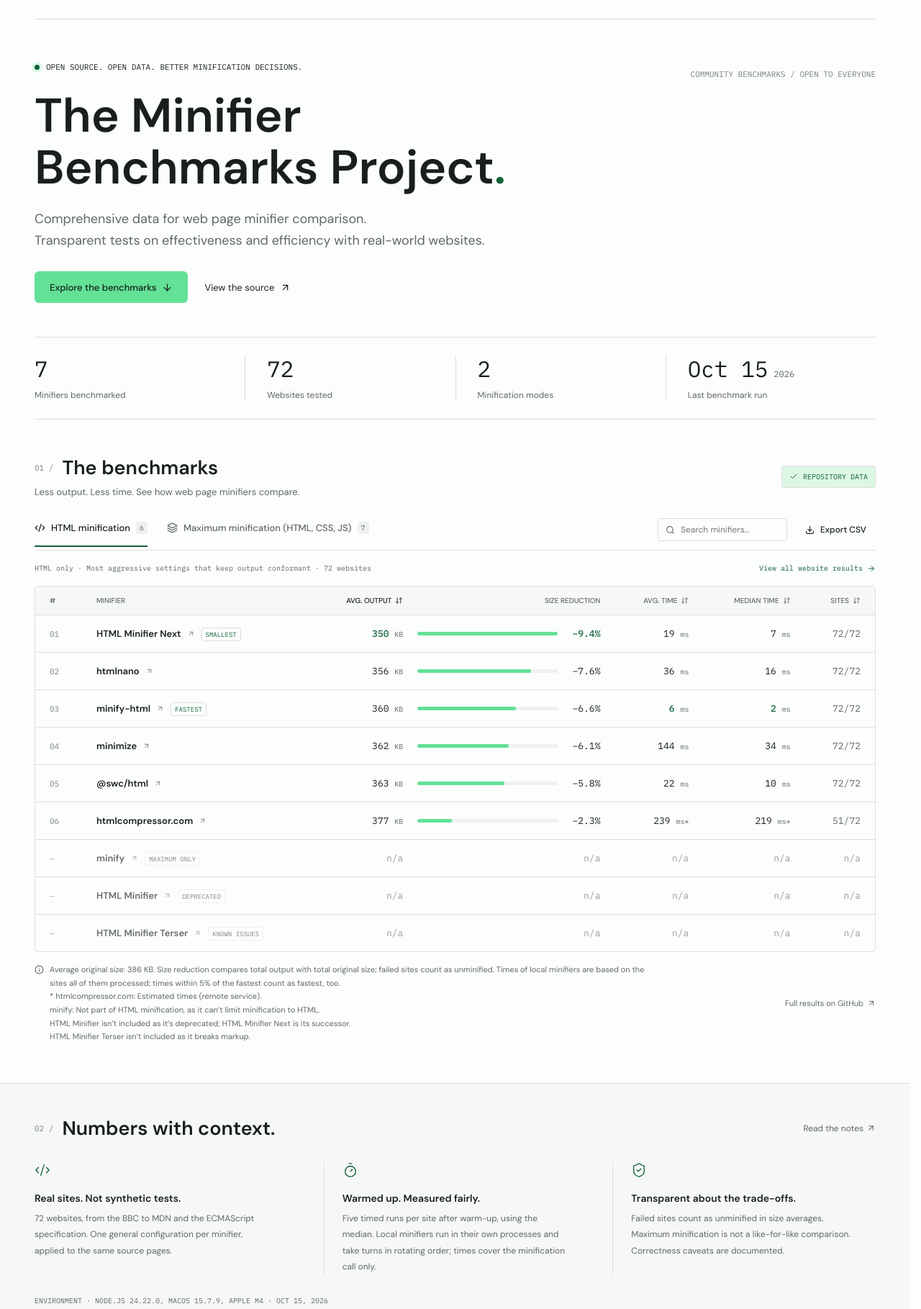
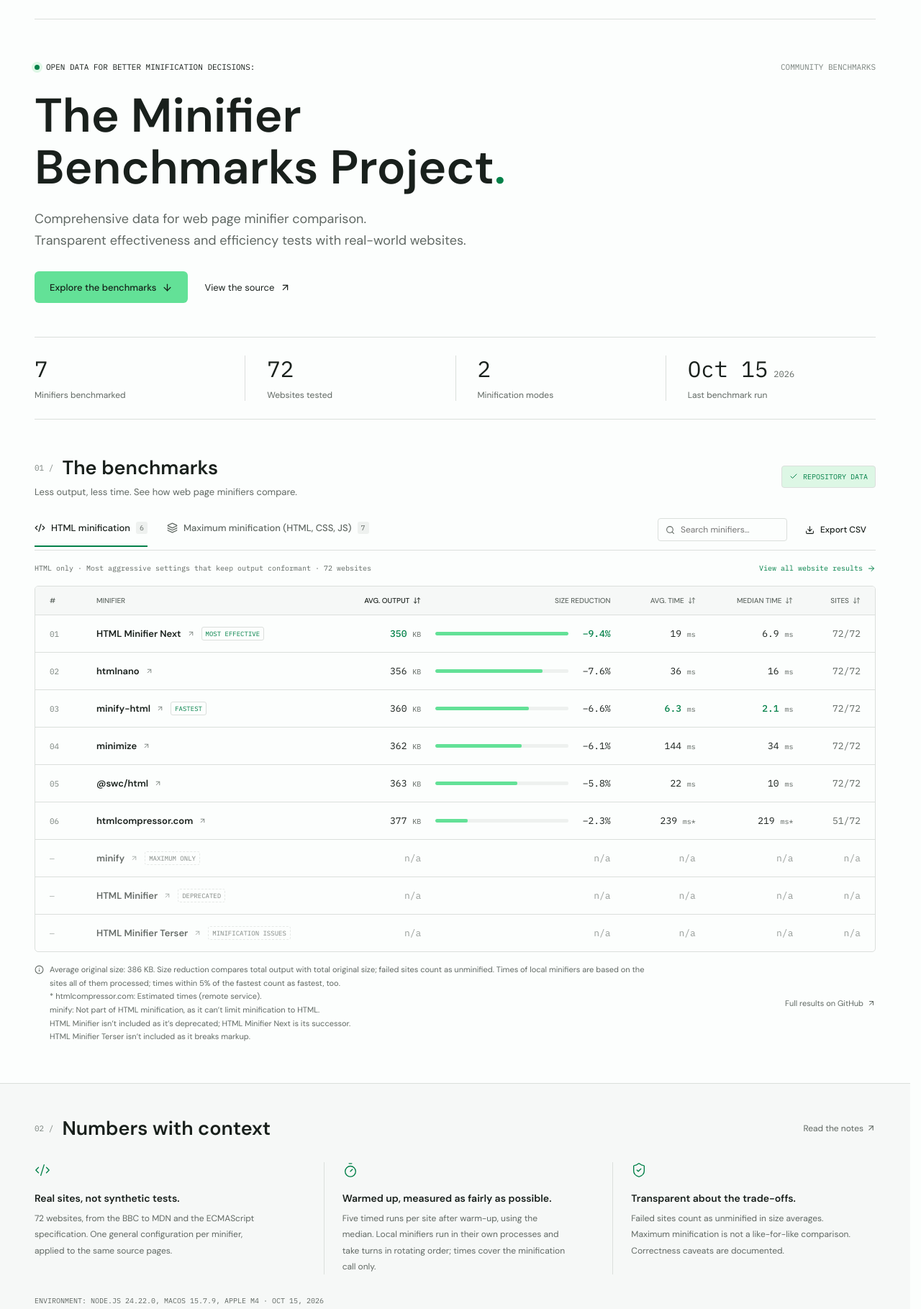
Before and after one commit to j9t/minifier-benchmarks, a website: page site/index.html in a window 1280 px wide. Shown: the part 69-1888 px from the top of the page at 72% size. Drawn offline with Linux system fonts and the light colour scheme.

Commit message:
feat: incorporate various site improvements
Signed-off-by: Jens Oliver Meiert <jens@meiert.com>

```diff
--- a/site/app.js
+++ b/site/app.js
@@ -32,7 +32,7 @@
   {
     name: 'HTML Minifier Terser',
     url: 'https://github.com/terser/html-minifier-terser',
-    badge: 'Known issues',
+    badge: 'Minification issues',
     note: 'HTML Minifier Terser isn’t included as it breaks markup.'
   }
 ];
@@ -80,8 +80,11 @@
   return (delta < 0 ? '−' : '+') + Math.abs(delta) + '%';
 }
 
+// Keeps one decimal below 10 ms, where rounding would hide differences
 function formatMs(ms) {
-  return ms < 1 ? '<1' : formatNumber(Math.round(ms));
+  if (ms < 1) return '<1';
+  const msRounded = Math.round(ms * 10) / 10;
+  return msRounded < 10 ? msRounded.toFixed(1) : formatNumber(Math.round(ms));
 }
 
 // Parses “YYYY-MM-DD” into its parts, avoiding time zone shifts
@@ -162,7 +165,7 @@
   const rows = minifiers.map(function (minifier, idx) {
     const share = deltaBest < 0 && minifier.delta < 0 ? Math.min(minifier.delta / deltaBest, 1) * 100 : 0;
     const badges = [
-      minifier.isSmallest ? '<span class="badge">Smallest</span>' : '',
+      minifier.isSmallest ? '<span class="badge">Most effective</span>' : '',
       minifier.isFastestAverage ? '<span class="badge">Fastest</span>' : ''
     ].join('');
     return `<tr${minifier.isSmallest ? ' class="leading-row"' : ''}>
@@ -172,7 +175,7 @@
       <td class="numeric saving-cell">
         <div class="saving-content">
           <div class="saving-bar" aria-hidden="true"><span style="width: ${share.toFixed(1)}%"></span></div>
-          <span class="saving-value${minifier.isSmallest ? ' best-result' : ''}">${formatDelta(minifier.delta)}</span>
+          <span class="saving-value${minifier.isSmallest ? ' best-result' : ''}${minifier.delta > 0 ? ' increase' : ''}">${formatDelta(minifier.delta)}</span>
         </div>
       </td>
       <td class="numeric">${renderTime(minifier, minifier.averageMs, minifier.isFastestAverage)}</td>
@@ -218,7 +221,7 @@
     const cells = minifiers.map(function (minifier) {
       const result = site.results[minifier.id];
       if (!result) return '<td class="numeric muted">n/a</td>';
-      return `<td class="numeric${result.isBest ? ' best-result' : ''}">${formatKb(result.kb)}<span class="delta">${formatDelta(result.delta)}</span></td>`;
+      return `<td class="numeric${result.isBest ? ' best-result' : ''}">${formatKb(result.kb)}<span class="delta${result.delta > 0 ? ' increase' : ''}">${formatDelta(result.delta)}</span></td>`;
     });
     return `<tr>
       <th class="tool-cell" scope="row"><a href="${escapeHtml(site.url)}" target="_blank">${escapeHtml(site.name)} ${icon('arrow-up-right', 11)}</a></th>
@@ -319,7 +322,7 @@
   // Both modes usually run together, in the same environment
   const environments = [html, max].map(modeData => `${modeData.environment} · ${formatDate(modeData.date)}`);
   elements.environment.innerHTML = environments[0] === environments[1]
-    ? `Environment · ${escapeHtml(environments[0])}`
+    ? `Environment: ${escapeHtml(environments[0])}`
     : Object.keys(modes).map((mode, idx) => `${modes[mode].label} · ${escapeHtml(environments[idx])}`).join('<br>');
 }
 
--- a/site/default.css
+++ b/site/default.css
@@ -8,7 +8,8 @@
 	--foreground: oklch(23.5% 0.012 160);
 	--ink-soft: oklch(60% 0.012 160);
 	--muted-foreground: oklch(51% 0.013 160);
-	--positive: oklch(44% 0.1 155);
+	--negative: oklch(55% 0.22 27);
+	--positive: oklch(53% 0.13 155);
 	--positive-soft: oklch(95.3% 0.036 155);
 	--primary: oklch(82% 0.155 155);
 	--primary-foreground: oklch(23.5% 0.025 155);
@@ -26,7 +27,8 @@
 		--foreground: oklch(94% 0.006 150);
 		--ink-soft: oklch(62% 0.012 160);
 		--muted-foreground: oklch(72% 0.012 160);
-		--positive: oklch(80% 0.13 155);
+		--negative: oklch(72% 0.17 25);
+		--positive: oklch(82% 0.17 155);
 		--positive-soft: oklch(27% 0.04 155);
 		--primary: oklch(78% 0.15 155);
 		--primary-foreground: oklch(20% 0.025 155);
@@ -244,8 +246,14 @@
 /* Hero */
 
 .hero {
+	column-gap: 20px;
+	display: flex;
+	flex-wrap: wrap;
 	padding-block: 59px 47px;
-	position: relative;
+}
+
+.hero > :not(.eyebrow, .hero-index) {
+	flex-basis: 100%;
 }
 
 .eyebrow {
@@ -272,10 +280,8 @@
 .hero-index {
 	color: var(--ink-soft);
 	font: 11px var(--font-mono);
-	position: absolute;
-	right: 0;
+	margin-left: auto;
 	text-transform: uppercase;
-	top: 69px;
 }
 
 .hero h1 {
@@ -617,6 +623,11 @@
 	color: inherit;
 }
 
+.increase {
+	color: var(--negative);
+	font-weight: 500;
+}
+
 .saving-cell {
 	min-width: 230px;
 }
@@ -657,10 +668,12 @@
 	background: var(--background);
 	border: 1px solid var(--border);
 	border-radius: 3px;
+	bottom: 1px;
 	color: var(--positive);
 	font: 9px var(--font-mono);
 	margin-left: 9px;
 	padding: 3px 5px;
+	position: relative;
 	text-transform: uppercase;
 }
 
@@ -850,10 +863,6 @@
 		font-size: 48px;
 	}
 
-	.hero-index {
-		display: none;
-	}
-
 	.stat {
 		padding-inline: 17px;
 	}
@@ -919,6 +928,10 @@
 
 	.hero {
 		padding-block: 38px 35px;
+	}
+
+	.hero-index {
+		display: none;
 	}
 
 	.hero h1 {
--- a/site/index.html
+++ b/site/index.html
@@ -36,10 +36,10 @@
 		</header>
 		<main>
 			<section class="hero page-width">
-				<p class="eyebrow"><span class="status-dot"></span> Open source. Open data. Better minification decisions.</p>
-				<p class="hero-index">Community benchmarks / Open to everyone</p>
+				<p class="eyebrow"><span class="status-dot"></span> Open data for better minification decisions:</p>
+				<p class="hero-index">Community benchmarks</p>
 				<h1>The Minifier<br>Benchmarks Project<span class="text-positive">.</span></h1>
-				<p class="hero-copy">Comprehensive data for web page minifier comparison.<br>Transparent tests on effectiveness and efficiency with real-world websites.</p>
+				<p class="hero-copy">Comprehensive data for web page minifier comparison.<br>Transparent effectiveness and efficiency tests with real-world websites.</p>
 				<div class="hero-actions">
 					<a href="#benchmarks" class="button button-primary">
 						Explore the benchmarks
@@ -73,7 +73,7 @@
 				<div class="section-heading">
 					<div>
 						<h2 id="benchmarks-heading"><span class="section-number">01 /</span> The benchmarks</h2>
-						<p>Less output. Less time. See how web page minifiers compare.</p>
+						<p>Less output, less time. See how web page minifiers compare.</p>
 					</div>
 					<span class="source-chip">
 						<svg class="icon" viewBox="0 0 24 24" width="12" height="12" aria-hidden="true"><use href="#icon-check"/></svg>
@@ -129,7 +129,7 @@
 			<section id="methodology" class="method-section" aria-labelledby="methodology-heading">
 				<div class="page-width">
 					<div class="section-heading">
-						<h2 id="methodology-heading"><span class="section-number">02 /</span> Numbers with context.</h2>
+						<h2 id="methodology-heading"><span class="section-number">02 /</span> Numbers with context</h2>
 						<a href="https://github.com/j9t/minifier-benchmarks#notes" class="section-link">
 							Read the notes
 							<svg class="icon" viewBox="0 0 24 24" width="13" height="13" aria-hidden="true"><use href="#icon-arrow-up-right"/></svg>
@@ -138,12 +138,12 @@
 					<div class="method-grid">
 						<div class="method-item">
 							<svg class="icon" viewBox="0 0 24 24" width="22" height="22" aria-hidden="true"><use href="#icon-code"/></svg>
-							<h3>Real sites. Not synthetic tests.</h3>
+							<h3>Real sites, not synthetic tests.</h3>
 							<p><span data-stat="sites">Dozens of</span> websites, from the BBC to MDN and the ECMAScript specification. One general configuration per minifier, applied to the same source pages.</p>
 						</div>
 						<div class="method-item">
 							<svg class="icon" viewBox="0 0 24 24" width="22" height="22" aria-hidden="true"><use href="#icon-timer"/></svg>
-							<h3>Warmed up. Measured fairly.</h3>
+							<h3>Warmed up, measured as fairly as possible.</h3>
 							<p>Five timed runs per site after warm-up, using the median. Local minifiers run in their own processes and take turns in rotating order; times cover the minification call only.</p>
 						</div>
 						<div class="method-item">
@@ -158,8 +158,8 @@
 			<section id="about" class="about-section page-width" aria-labelledby="about-heading">
 				<div>
 					<p class="eyebrow eyebrow-muted">03 / Built in the open</p>
-					<h2 id="about-heading">Better minification starts with comprehensive data.</h2>
-					<p>A community-maintained collection of benchmarks, initiated by <a href="https://meiert.com/">Jens Oliver Meiert</a> (<a href="https://dev.to/j9t/on-the-need-for-neutral-maintained-minifier-metrics-5715">context</a>). Compare the tools, inspect the tests, and help make the next benchmark better. Minifier authors are invited to add their tools and become co-owners.</p>
+					<h2 id="about-heading">More data, better minification</h2>
+					<p>A community-maintained collection of benchmarks, stewarded by <a href="https://meiert.com/">Jens Oliver Meiert</a> (<a href="https://dev.to/j9t/on-the-need-for-neutral-maintained-minifier-metrics-5715">context</a>). Compare the tools, inspect the tests, and help make the next benchmark better. Minifier authors are invited to add their tools and become co-owners.</p>
 				</div>
 				<a href="https://github.com/j9t/minifier-benchmarks" class="button button-outline">
 					<svg class="icon" viewBox="0 0 24 24" width="16" height="16" aria-hidden="true"><use href="#icon-github"/></svg>
--- a/src/utils.js
+++ b/src/utils.js
@@ -18,8 +18,11 @@
   return '<br>(' + formatted + '%)';
 }
 
+// Keeps one decimal below 10 ms, where rounding would hide differences
 export function formatTime(time) {
-  return (time < 1 ? '<1' : String(Math.round(time))) + ' ms';
+  if (time < 1) return '<1 ms';
+  const timeRounded = Math.round(time * 10) / 10;
+  return (timeRounded < 10 ? timeRounded.toFixed(1) : String(Math.round(time))) + ' ms';
 }
 
 export function median(values) {
```
Also changed, not shown: test/utils.test.js (+9 -0 lines), README.md.
